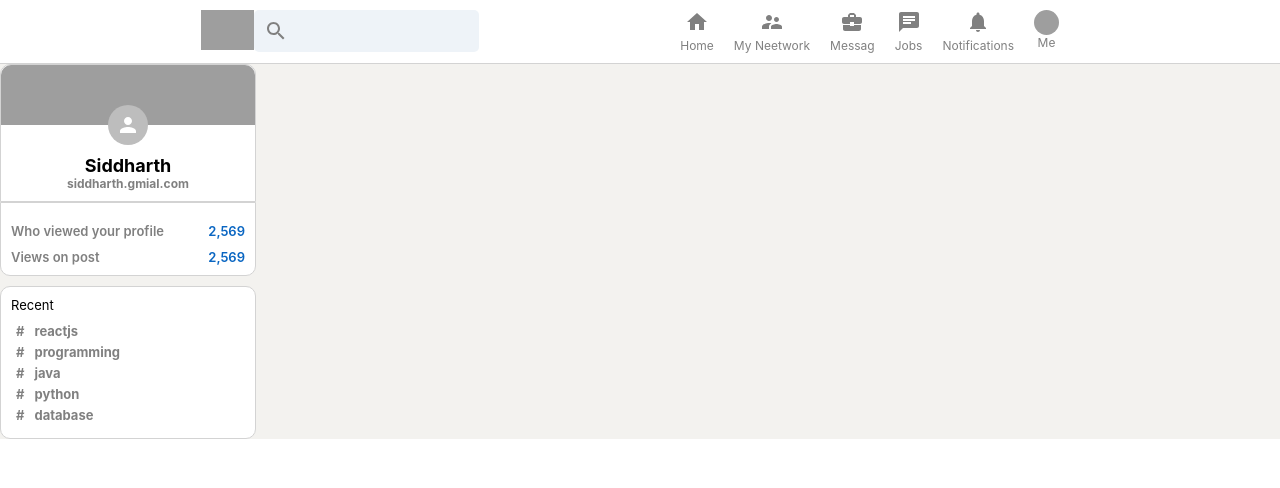
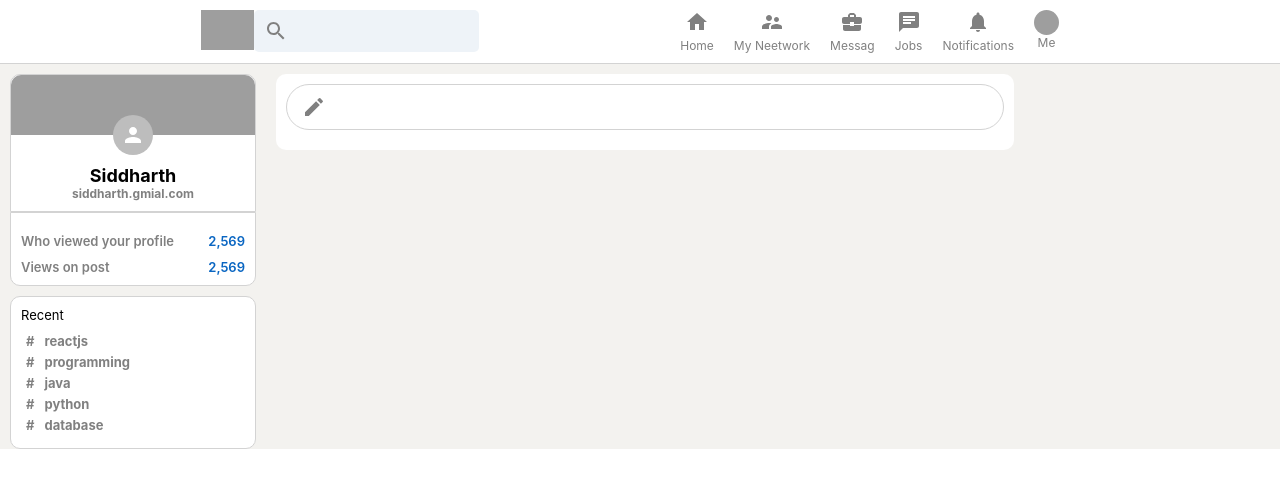
Before and after one commit to hiddensidd/linkedin-clone, a React (Create React App) app: page / in a window 1280 px wide. Shown: the top 488 px of the page. Built offline with nearby package versions, Linux system fonts and the light colour scheme; grey boxes are pictures that could not be loaded.

Commit message:
Input section of Feed section is done

```diff
--- a/src/App.js
+++ b/src/App.js
@@ -1,5 +1,6 @@
 import React from 'react';
 import './App.css';
+import Feed from './Feed';
 import Header from './Header';
 import Sidebar from './Sidebar';
 
@@ -10,7 +11,7 @@
      {/* App Body */}
      <div className='app__body'>
        <Sidebar />
-       {/* Sidebar  */}
+       <Feed/>
        {/* Feed/  */}
        {/* widgets */}
       </div>
--- /dev/null
+++ b/src/Feed.css
@@ -0,0 +1,39 @@
+.feed{
+    flex: 0.6;
+    margin: 0 20px;
+}
+
+.feed__inputContainer{
+    background-color: white;
+    padding: 10px;
+    padding-bottom: 20px;
+    border-radius: 10px;
+    margin-bottom: 20px;
+    margin-top: 10px;
+}
+
+.feed__input{
+    border: 1px solid lightgray;
+    border-radius: 30px;
+    padding: 10px;
+    display: flex;
+    padding-left: 15px;
+    color: grey;
+}
+
+.feed__input > form{
+    display: flex;
+    width: 100%;
+}
+
+.feed__input > form > input{
+   border: none;
+   flex: 1;
+   margin-left: 10px;
+   outline-width: 0;
+   font-weight: 600;
+}
+
+.feed__input > form > button{
+    display: none;
+}
--- /dev/null
+++ b/src/Feed.js
@@ -0,0 +1,23 @@
+import CreateIcon from '@mui/icons-material/Create';
+import React from 'react';
+import "./Feed.css";
+function Feed() {
+  return <div className='feed'>
+     <div className='feed__inputContainer'>
+         <div className='feed__input'>
+             <CreateIcon/>
+             <form>
+                 <input type="text"/>
+                 <button type="submit">send</button>
+             </form>
+         </div>
+     </div>
+
+     <div className='feed__inuputOption'>
+        {/* <InputOption/>  */}
+     </div>
+
+  </div>;
+}
+
+export default Feed;
--- a/src/Sidebar.css
+++ b/src/Sidebar.css
@@ -5,6 +5,8 @@
     border-radius: 10px;
     height: fit-content;
     text-align: center;
+    margin-top: 10px;
+    margin-left: 10px;
 }
 
 .sidebar__avatar{
```
Also changed, not shown: src/InputOption.js (added), src/InputOtion.css (added).
